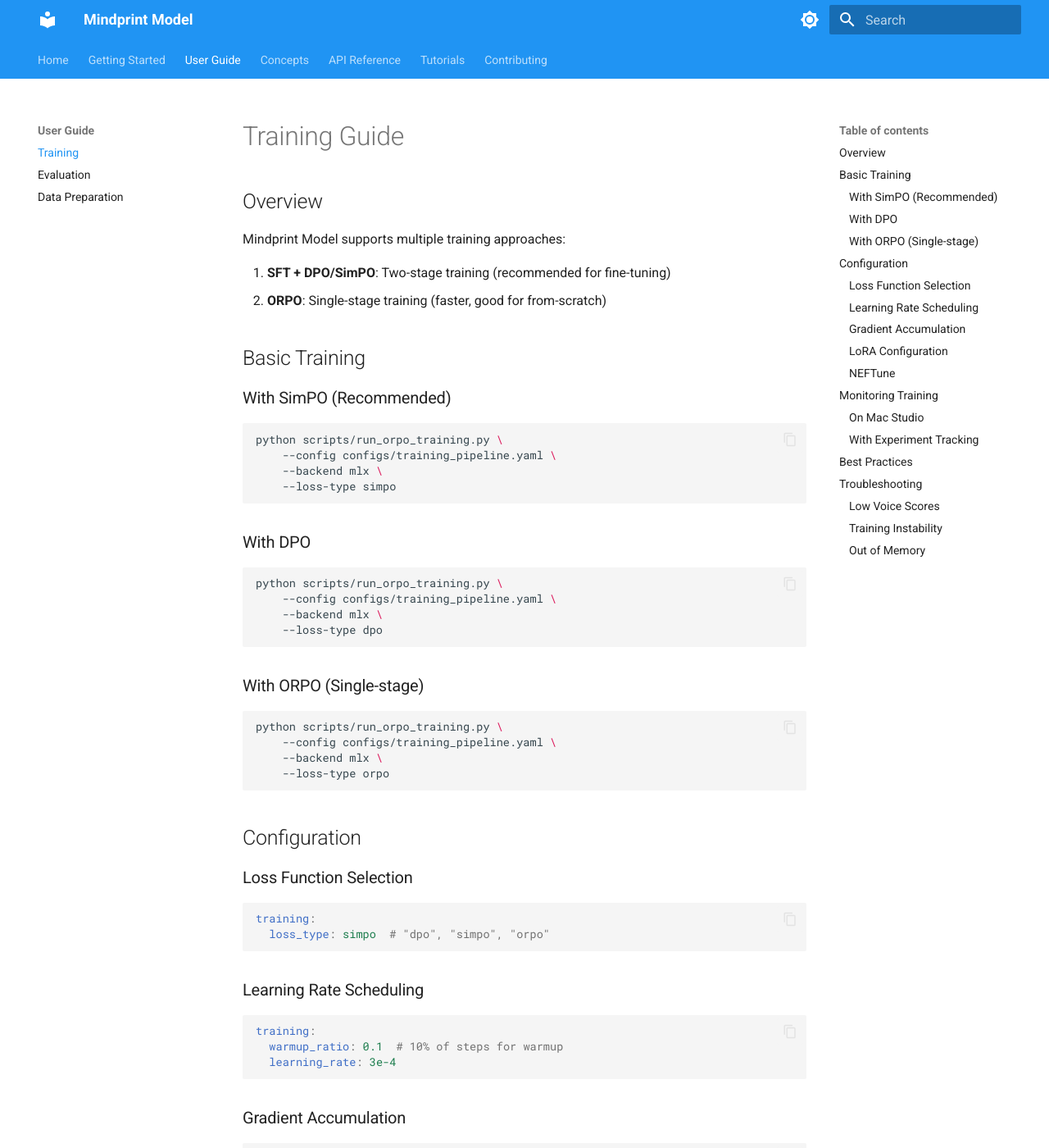
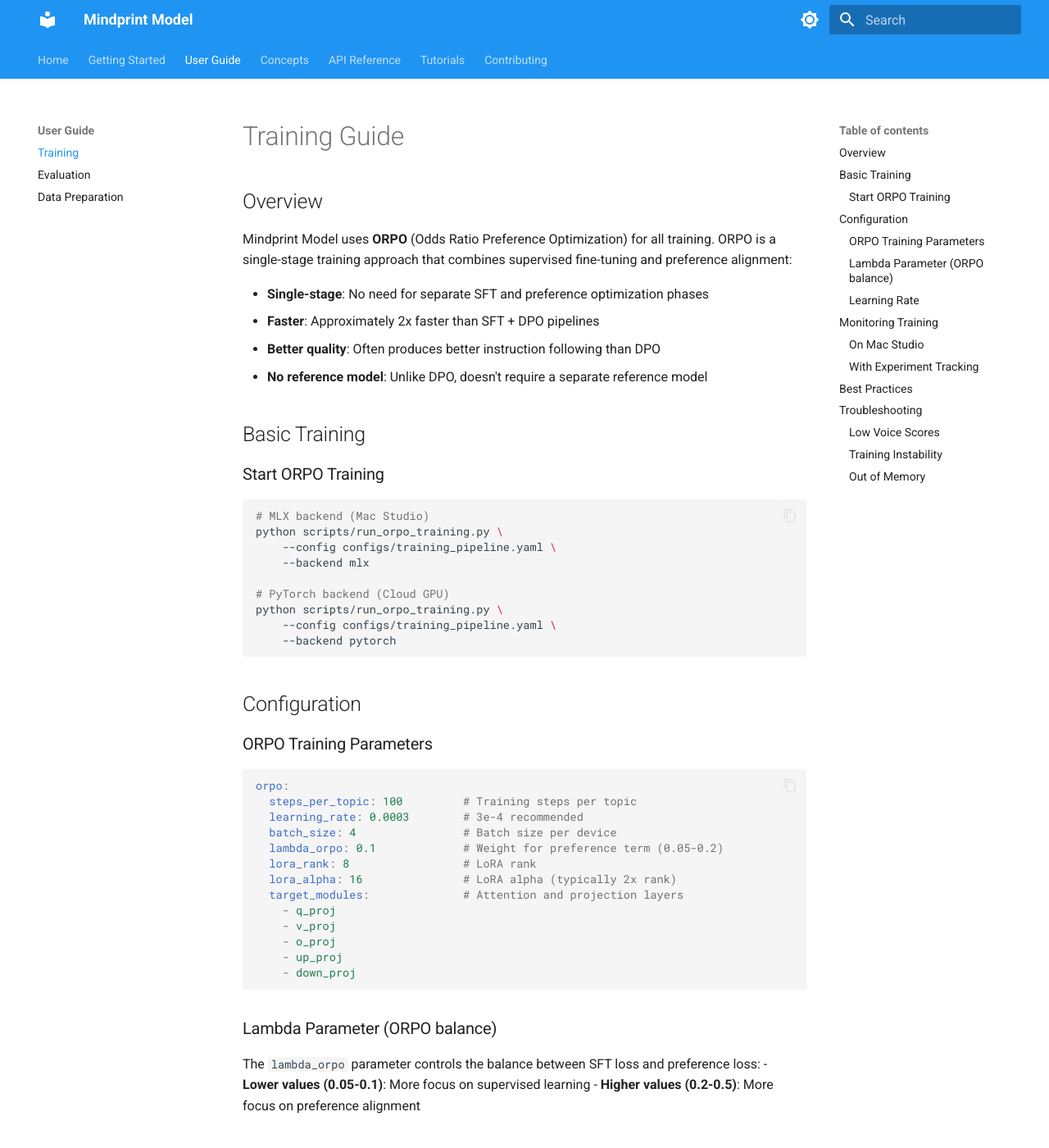
Before and after one commit to kohr2/mindprint-model, an MkDocs documentation site: the page built from docs/user-guide/training.md, in a window 1280 px wide and 1400 px high. Shown: the whole window at 82% size. Built offline with MkDocs 1.6.1 and Material for MkDocs 9.7.7, drawn with Linux system fonts in a browser that asks for light colours; some of the changed text lies outside the part shown.

Commit message:
Update documentation to reflect ORPO-only approach
- Remove all SFT+DPO references and focus on ORPO single-stage training
- Update README.md: features, training examples, configuration, architecture, benchmarks
- Update docs/index.md: remove DPO/SFT mentions
- Update docs/user-guide/training.md: ORPO-only approach with lambda parameter guidance
- Simplify examples to show single-stage workflow
- Update troubleshooting guidance for ORPO-specific issues

Co-Authored-By: Claude Haiku 4.5 <noreply@anthropic.com>

````diff
--- a/docs/user-guide/training.md
+++ b/docs/user-guide/training.md
@@ -2,87 +2,61 @@
 
 ## Overview
 
-Mindprint Model supports multiple training approaches:
+Mindprint Model uses **ORPO** (Odds Ratio Preference Optimization) for all training. ORPO is a single-stage training approach that combines supervised fine-tuning and preference alignment:
 
-1. **SFT + DPO/SimPO**: Two-stage training (recommended for fine-tuning)
-2. **ORPO**: Single-stage training (faster, good for from-scratch)
+- **Single-stage**: No need for separate SFT and preference optimization phases
+- **Faster**: Approximately 2x faster than SFT + DPO pipelines
+- **Better quality**: Often produces better instruction following than DPO
+- **No reference model**: Unlike DPO, doesn't require a separate reference model
 
 ## Basic Training
 
-### With SimPO (Recommended)
+### Start ORPO Training
 
 ```bash
+# MLX backend (Mac Studio)
 python scripts/run_orpo_training.py \
     --config configs/training_pipeline.yaml \
-    --backend mlx \
-    --loss-type simpo
-```
+    --backend mlx
 
-### With DPO
-
-```bash
+# PyTorch backend (Cloud GPU)
 python scripts/run_orpo_training.py \
     --config configs/training_pipeline.yaml \
-    --backend mlx \
-    --loss-type dpo
-```
-
-### With ORPO (Single-stage)
-
-```bash
-python scripts/run_orpo_training.py \
-    --config configs/training_pipeline.yaml \
-    --backend mlx \
-    --loss-type orpo
+    --backend pytorch
 ```
 
 ## Configuration
 
-### Loss Function Selection
+### ORPO Training Parameters
 
 ```yaml
-training:
-  loss_type: simpo  # "dpo", "simpo", "orpo"
-```
-
-### Learning Rate Scheduling
-
-```yaml
-training:
-  warmup_ratio: 0.1  # 10% of steps for warmup
-  learning_rate: 3e-4
-```
-
-### Gradient Accumulation
-
-```yaml
-training:
-  gradient_accumulation_steps: 8  # Effective batch = 8 * batch_size
-```
-
-### LoRA Configuration
-
-```yaml
-sft:
-  lora_rank: 32  # Increased from 8 for better quality
-  lora_alpha: 64  # Typically 2x rank
-  lora_dropout: 0.05
-  target_modules:
+orpo:
+  steps_per_topic: 100         # Training steps per topic
+  learning_rate: 0.0003        # 3e-4 recommended
+  batch_size: 4                # Batch size per device
+  lambda_orpo: 0.1             # Weight for preference term (0.05-0.2)
+  lora_rank: 8                 # LoRA rank
+  lora_alpha: 16               # LoRA alpha (typically 2x rank)
+  target_modules:              # Attention and projection layers
     - q_proj
-    - k_proj
     - v_proj
     - o_proj
-    - gate_proj
     - up_proj
     - down_proj
 ```
 
-### NEFTune
+### Lambda Parameter (ORPO balance)
 
-```yaml
-training:
-  neftune_noise_alpha: 5.0  # Enable NEFTune noise injection
-```
+The `lambda_orpo` parameter controls the balance between SFT loss and preference loss:
+- **Lower values (0.05-0.1)**: More focus on supervised learning
+- **Higher values (0.2-0.5)**: More focus on preference alignment
+
+### Learning Rate
+
+ORPO typically uses higher learning rates than DPO:
+- **Recommended**: 3e-4 to 5e-4
+- **Adjust down** if training is unstable
+- **Adjust up** if convergence is slow
 
 ## Monitoring Training
 
@@ -110,28 +84,31 @@ for step, batch in enumerate(dataloader):
 
 ## Best Practices
 
-1. **Start with SimPO** - Best quality/speed tradeoff
-2. **Use gradient accumulation** - DPO/SimPO benefit from larger batches
-3. **Enable NEFTune** - Simple 10-15% improvement
+1. **ORPO is single-stage** - No separate SFT phase needed
+2. **Start with default lambda** - lambda_orpo=0.1 works well for most cases
+3. **Use gradient accumulation** - For larger effective batches
 4. **Target all linear layers** - Better quality than attention-only
-5. **Use learning rate scheduling** - More stable training
+5. **Monitor both loss components** - Watch NLL loss and OR loss separately
 
 ## Troubleshooting
 
 ### Low Voice Scores
 
-- Increase DPO/SimPO steps
-- Check data quality
-- Verify LoRA adapters are training
+- Increase training steps (steps_per_topic)
+- Check data quality and preference pair correctness
+- Verify LoRA adapters are training properly
+- Reduce lambda_orpo to focus more on SFT
 
 ### Training Instability
 
-- Reduce learning rate
+- Reduce learning rate (try 1e-4 instead of 3e-4)
 - Increase gradient accumulation
-- Enable gradient clipping
+- Check for data quality issues
+- Reduce lambda_orpo slightly
 
 ### Out of Memory
 
-- Reduce batch size
+- Reduce batch_size
+- Reduce LoRA rank (try 4 or 6)
 - Increase gradient accumulation
 - Use quantization (QLoRA)
````
Also changed, not shown: README.md (+54 -81 lines), docs/index.md (+1 -1 lines).
